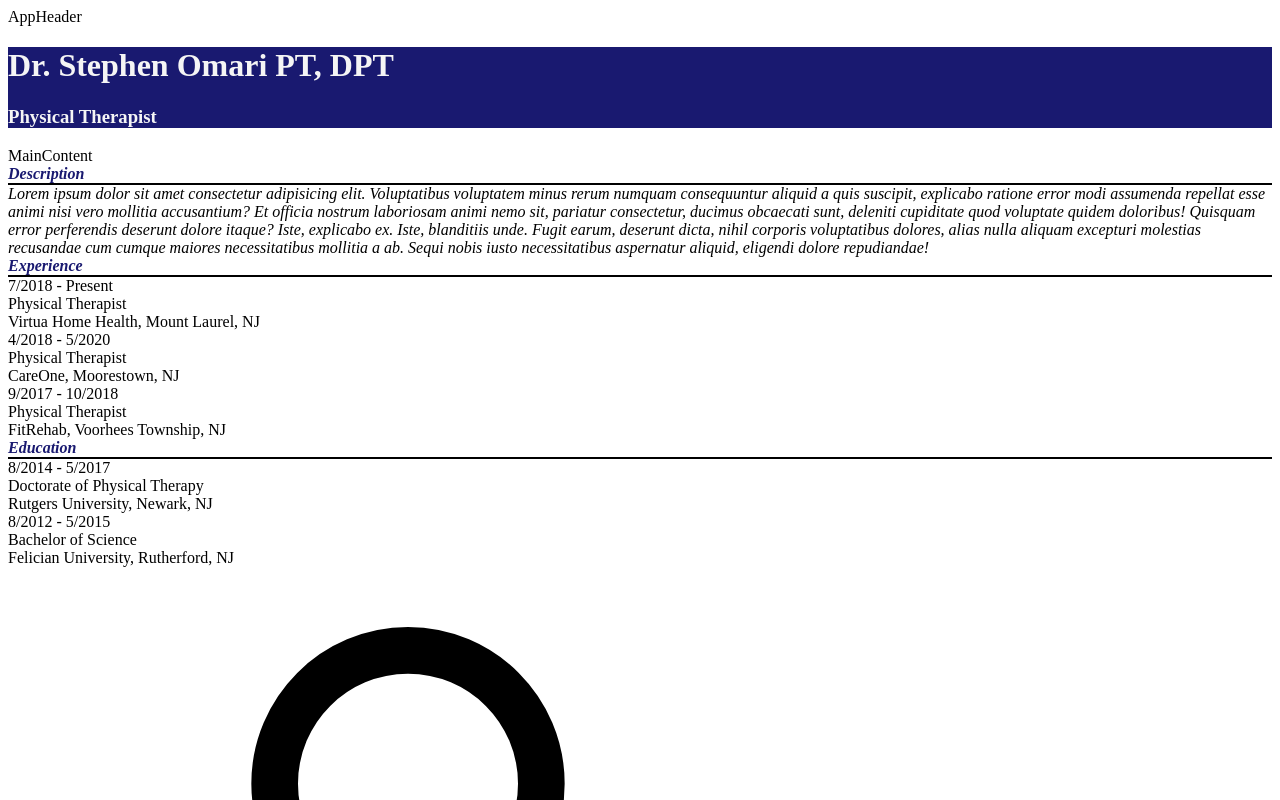
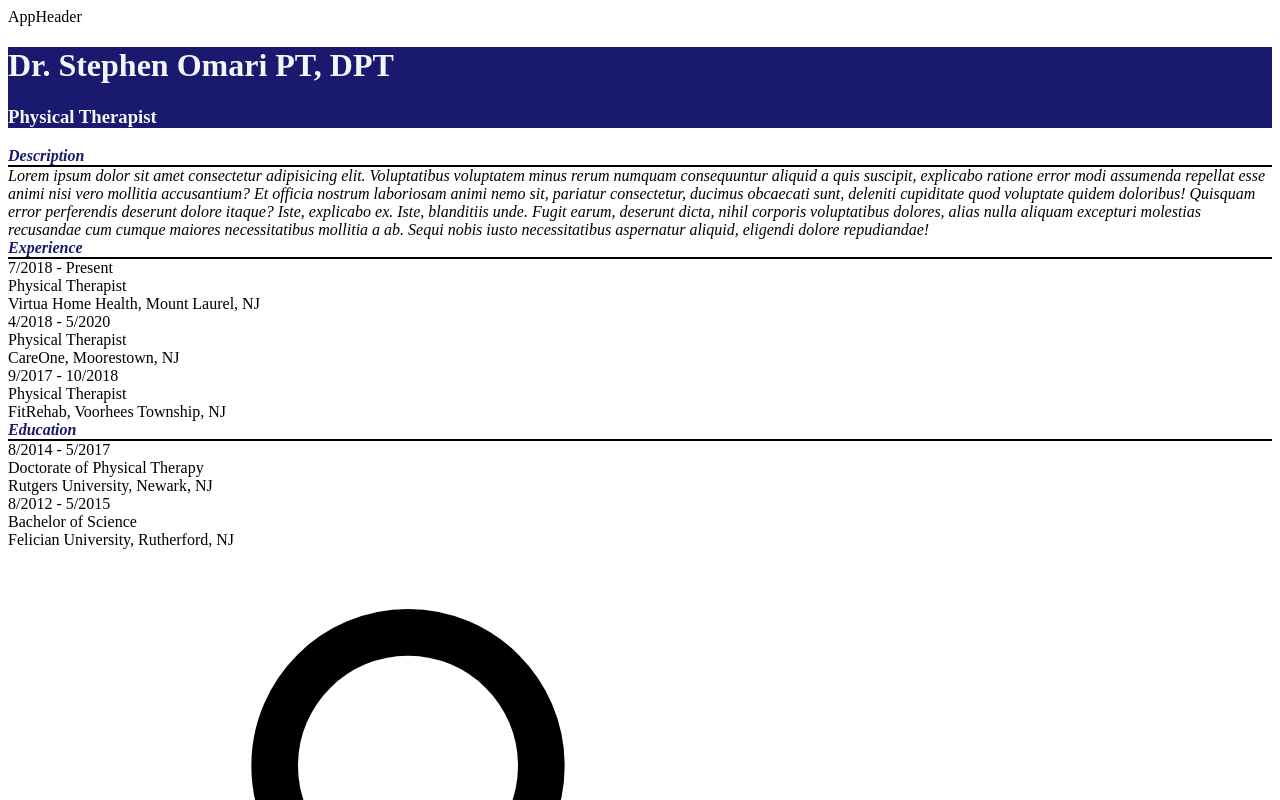
Before and after one commit to StsteveO/cv-project, a React (Create React App) app: page / in a window 1280 px wide. Shown: the top 800 px of the page. Built offline with nearby package versions, Linux system fonts and the light colour scheme.

Commit message:
remove placeholder text

```diff
--- a/src/components/MainContent.js
+++ b/src/components/MainContent.js
@@ -14,7 +14,8 @@ class MainContent extends Component {
     //destruc.
     return (
       <>
-        <div>MainContent
+        <div>
+            {/* MainContent */}
             <Description />
             <Experience />
             <Education />
```
